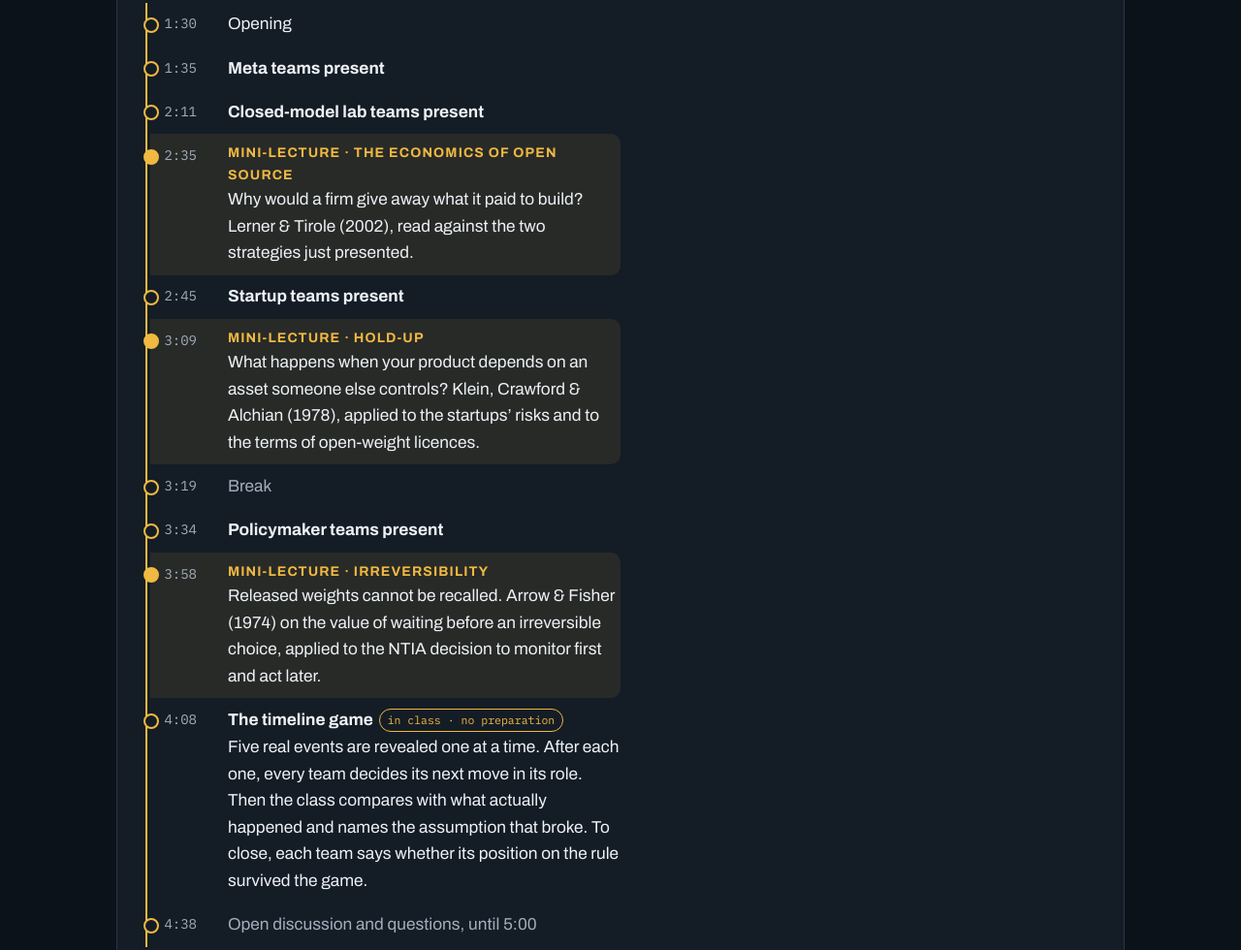
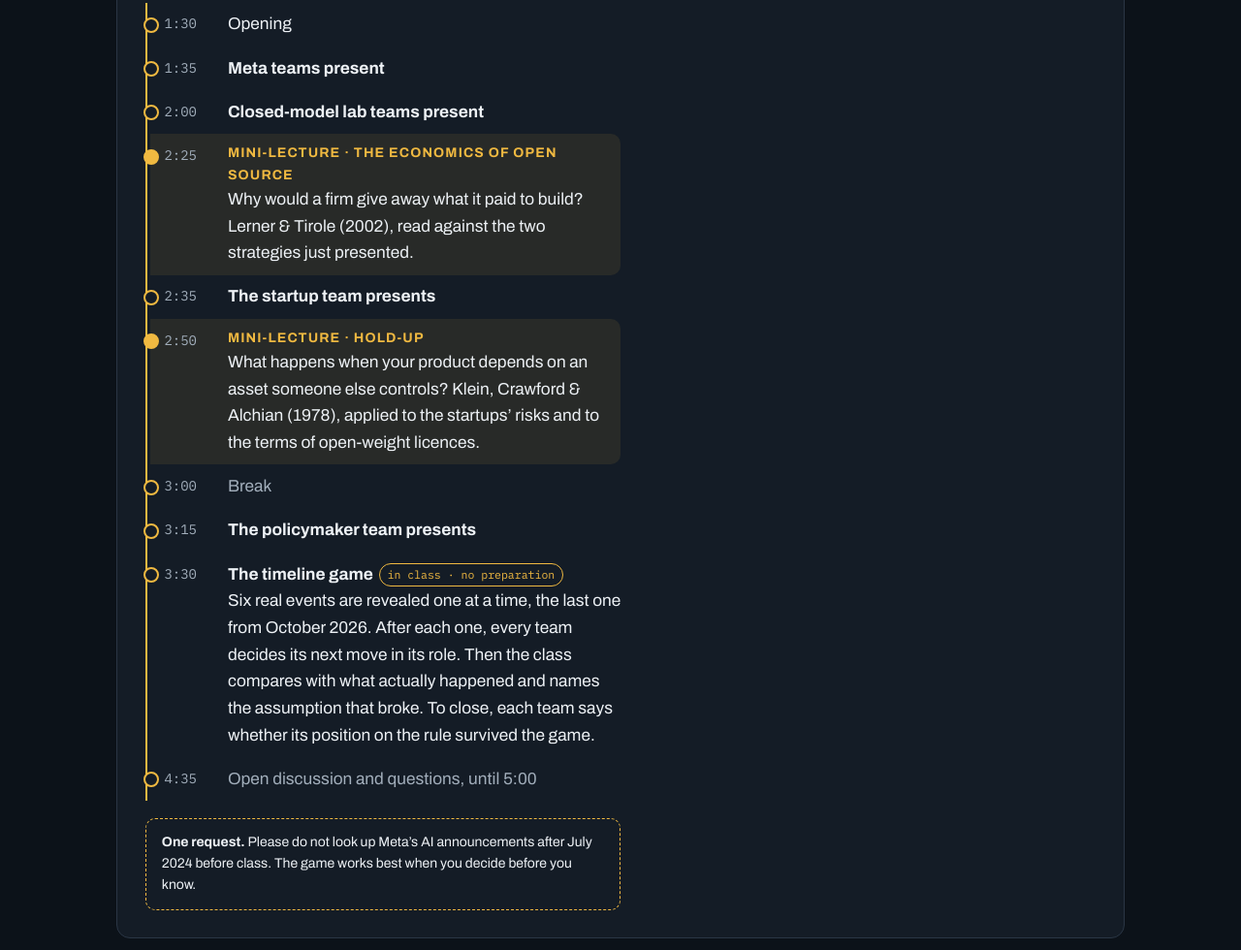
Before and after one commit to law-tech-econ/law-tech-econ.github.io, a plain HTML site: page index.html in a window 1280 px wide. Shown: the part 5888-6868 px from the top of the page at 97% size. Drawn offline with nearby package versions, Linux system fonts and the light colour scheme; animation ran at ten frames a second.

Commit message:
Add files via upload

```diff
--- a/index.html
+++ b/index.html
@@ -556,20 +556,19 @@
         <div class="col">
           <div class="bet"><span class="label">The claim under test</span><p>“Giving away model weights is a durable strategy.”</p></div>
           <p>In July 2024, Meta committed to open weights. A week later, the National Telecommunications and Information Administration (NTIA) of the U.S. Department of Commerce made a regulatory claim. It recommended that the government monitor open-weight models without restricting them, and act only if evidence of risk emerged. This case study tests both claims.</p>
-          <div class="spoiler" style="border-style:solid"><b>Prepare with your team</b> (Friday, October 23)<br>Each Canvas team has a role, played by two or three teams. Graded as part of the case-study component.<br><b>Every team brings</b> a presentation of no more than 6 minutes, followed by about 6 minutes of questions from the instructor, and one hypothesis card for its position. The presentation answers two questions. What is your strategy? And should the government keep the NTIA approach, restrict open weights, or adopt a different rule? If you propose a rule, show its text.<ul class="roles"><li><span class="role">Meta</span><span>Present the 2024 claim on open weights, what had to be true for it to work, and the indicator you would have watched. Then take the position on the NTIA approach that serves your strategy.</span></li><li><span class="role">Closed-model lab</span><span>Present your response to a rival that gives its weights away, and where your advantage must come from. Then say whether leaving open weights unrestricted tilts the market against you.</span></li><li><span class="role">Policymakers</span><span>Decide whether open-weight models should face restrictions. Defend your rule, and name the evidence that would make you change it.</span></li><li><span class="role">Startup</span><span>You build your product on open weights. Present the risks of depending on a model you do not control, and the rule you would ask the government for.</span></li></ul></div>
+          <div class="spoiler" style="border-style:solid"><b>Prepare with your team</b> (Friday, October 23)<br>Each Canvas team has a role, played by one or two teams. Graded as part of the case-study component.<br><b>Every team brings</b> a presentation of no more than 6 minutes, followed by about 6 minutes of questions from the instructor, and one hypothesis card for its position. The presentation answers two questions. What is your strategy? And should the government keep the NTIA approach, restrict open weights, or adopt a different rule? If you propose a rule, show its text.<ul class="roles"><li><span class="role">Meta</span><span>Present the 2024 claim on open weights, what had to be true for it to work, and the indicator you would have watched. Then take the position on the NTIA approach that serves your strategy.</span></li><li><span class="role">Closed-model lab</span><span>Present your response to a rival that gives its weights away, and where your advantage must come from. Then say whether leaving open weights unrestricted tilts the market against you.</span></li><li><span class="role">Policymakers</span><span>Decide whether open-weight models should face restrictions. Defend your rule, and name the evidence that would make you change it.</span></li><li><span class="role">Startup</span><span>You build your product on open weights. Present the risks of depending on a model you do not control, and the rule you would ask the government for.</span></li></ul></div>
           <p class="run-intro"><b>In class</b> (times are approximate). Each team presents, then answers about six minutes of questions from the instructor meant to take you out of your comfort zone. Between presentations, the instructor gives short mini-lectures. Each one introduces a new concept and connects it to what the teams just presented. Expect to be asked whether the concept changes your position.</p>
           <ol class="run">
             <li><span class="t">1:30</span><span class="w">Opening</span></li>
             <li><span class="t">1:35</span><span class="w"><b>Meta teams present</b></span></li>
-            <li><span class="t">2:11</span><span class="w"><b>Closed-model lab teams present</b></span></li>
-            <li class="mini"><span class="t">2:35</span><span class="w"><b class="k">Mini-lecture · The economics of open source</b>Why would a firm give away what it paid to build? Lerner &amp; Tirole (2002), read against the two strategies just presented.</span></li>
-            <li><span class="t">2:45</span><span class="w"><b>Startup teams present</b></span></li>
-            <li class="mini"><span class="t">3:09</span><span class="w"><b class="k">Mini-lecture · Hold-up</b>What happens when your product depends on an asset someone else controls? Klein, Crawford &amp; Alchian (1978), applied to the startups’ risks and to the terms of open-weight licences.</span></li>
-            <li class="brk"><span class="t">3:19</span><span class="w">Break</span></li>
-            <li><span class="t">3:34</span><span class="w"><b>Policymaker teams present</b></span></li>
-            <li class="mini"><span class="t">3:58</span><span class="w"><b class="k">Mini-lecture · Irreversibility</b>Released weights cannot be recalled. Arrow &amp; Fisher (1974) on the value of waiting before an irreversible choice, applied to the NTIA decision to monitor first and act later.</span></li>
-            <li><span class="t">4:08</span><span class="w"><b>The timeline game</b><span class="tag">in class · no preparation</span><br>Five real events are revealed one at a time. After each one, every team decides its next move in its role. Then the class compares with what actually happened and names the assumption that broke. To close, each team says whether its position on the rule survived the game.</span></li>
-            <li class="brk"><span class="t">4:38</span><span class="w">Open discussion and questions, until 5:00</span></li>
+            <li><span class="t">2:00</span><span class="w"><b>Closed-model lab teams present</b></span></li>
+            <li class="mini"><span class="t">2:25</span><span class="w"><b class="k">Mini-lecture · The economics of open source</b>Why would a firm give away what it paid to build? Lerner &amp; Tirole (2002), read against the two strategies just presented.</span></li>
+            <li><span class="t">2:35</span><span class="w"><b>The startup team presents</b></span></li>
+            <li class="mini"><span class="t">2:50</span><span class="w"><b class="k">Mini-lecture · Hold-up</b>What happens when your product depends on an asset someone else controls? Klein, Crawford &amp; Alchian (1978), applied to the startups’ risks and to the terms of open-weight licences.</span></li>
+            <li class="brk"><span class="t">3:00</span><span class="w">Break</span></li>
+            <li><span class="t">3:15</span><span class="w"><b>The policymaker team presents</b></span></li>
+            <li><span class="t">3:30</span><span class="w"><b>The timeline game</b><span class="tag">in class · no preparation</span><br>Six real events are revealed one at a time, the last one from October 2026. After each one, every team decides its next move in its role. Then the class compares with what actually happened and names the assumption that broke. To close, each team says whether its position on the rule survived the game.</span></li>
+            <li class="brk"><span class="t">4:35</span><span class="w">Open discussion and questions, until 5:00</span></li>
           </ol>
           <div class="spoiler"><b>One request.</b> Please do not look up Meta’s AI announcements after July 2024 before class. The game works best when you decide before you know.</div>
         </div>
@@ -819,7 +818,7 @@
       <div class="panel">
         <span class="big-num tabnum">40%</span>
         <h3>Team case studies</h3>
-        <p>Two presentations, on Saturday October 24 and Saturday October 31. You sign up for a team of about five on Canvas. Each team should mix law, MBA and CS expertise. Every member of a team receives the same grade.</p>
+        <p>Two presentations, on Saturday October 24 and Saturday October 31. You sign up on Canvas for the team of your choice, up to six students. Every member of a team receives the same grade.</p>
       </div>
       <div class="panel">
         <span class="big-num tabnum">60%</span>
```
